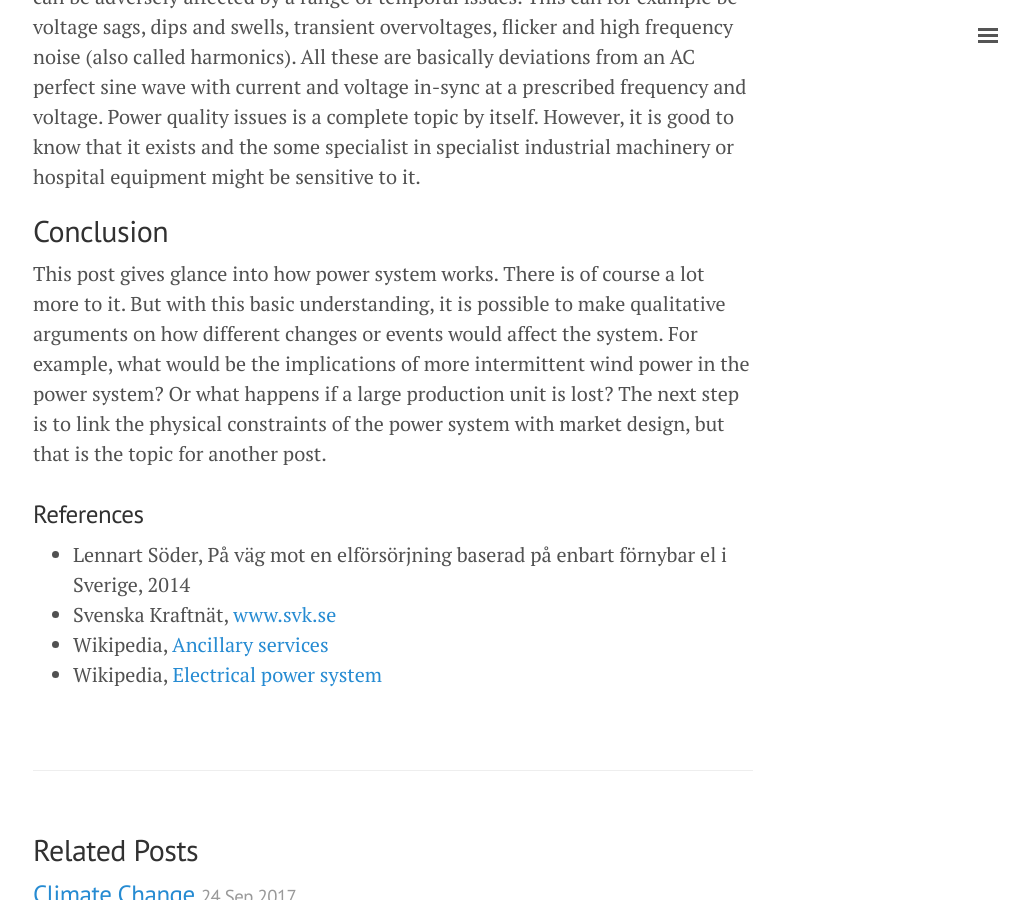
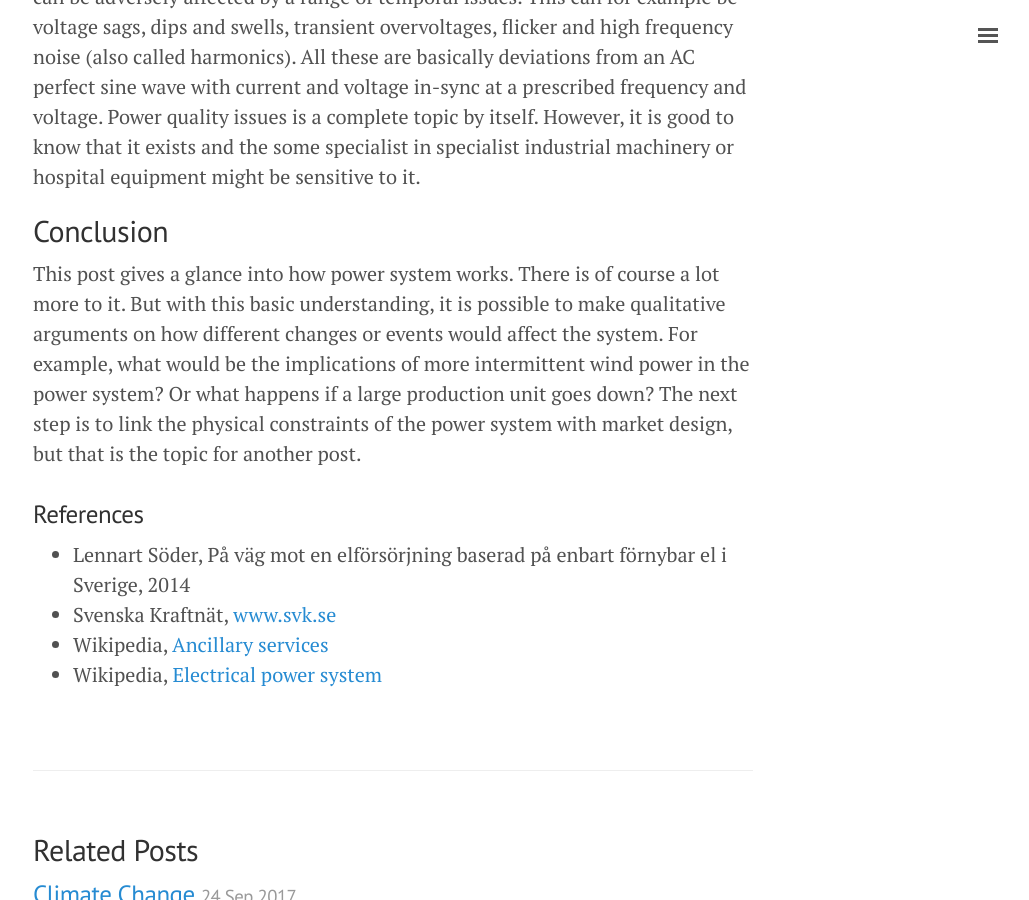
Before and after one commit to sebaheg/sebaheg.github.io, a Jekyll site: the page built from _posts/2017-10-08-Electric-Power-System.md, in a window 1280 px wide and 900 px high, scrolled down 7359 px. Shown: the whole window, without its empty margins (247-1276 px from the left). Built offline with Jekyll 4.4.1, drawn with Linux system fonts in a browser that asks for light colours; formulas are drawn with MathJax 3; comment, search, counter and statistics services are not loaded.

Commit message:
Update post.

```diff
--- a/_posts/2017-10-08-Electric-Power-System.md
+++ b/_posts/2017-10-08-Electric-Power-System.md
@@ -139,7 +139,7 @@ As mentioned, the TSO has the responsible of keeping the frequency at nominal le
 A part from voltage and frequency regulation issues, the loads in a power system can be adversely affected by a range of temporal issues. This can for example be voltage sags, dips and swells, transient overvoltages, flicker and high frequency noise (also called harmonics). All these are basically deviations from an AC perfect sine wave with current and voltage in-sync at a prescribed frequency and voltage. Power quality issues is a complete topic by itself. However, it is good to know that it exists and the some specialist in specialist industrial machinery or hospital equipment might be sensitive to it.
 
 ## Conclusion
-This post gives glance into how power system works. There is of course a lot more to it. But with this basic understanding, it is possible to make qualitative arguments on how different changes or events would affect the system. For example, what would be the implications of more intermittent wind power in the power system? Or what happens if a large production unit is lost? The next step is to link the physical constraints of the power system with market design, but that is the topic for another post.
+This post gives a glance into how power system works. There is of course a lot more to it. But with this basic understanding, it is possible to make qualitative arguments on how different changes or events would affect the system. For example, what would be the implications of more intermittent wind power in the power system? Or what happens if a large production unit goes down? The next step is to link the physical constraints of the power system with market design, but that is the topic for another post.
 
 ### References
 * Lennart Söder, På väg mot en elförsörjning baserad på enbart förnybar el i Sverige, 2014
```
Also changed, not shown: 3 other files.
